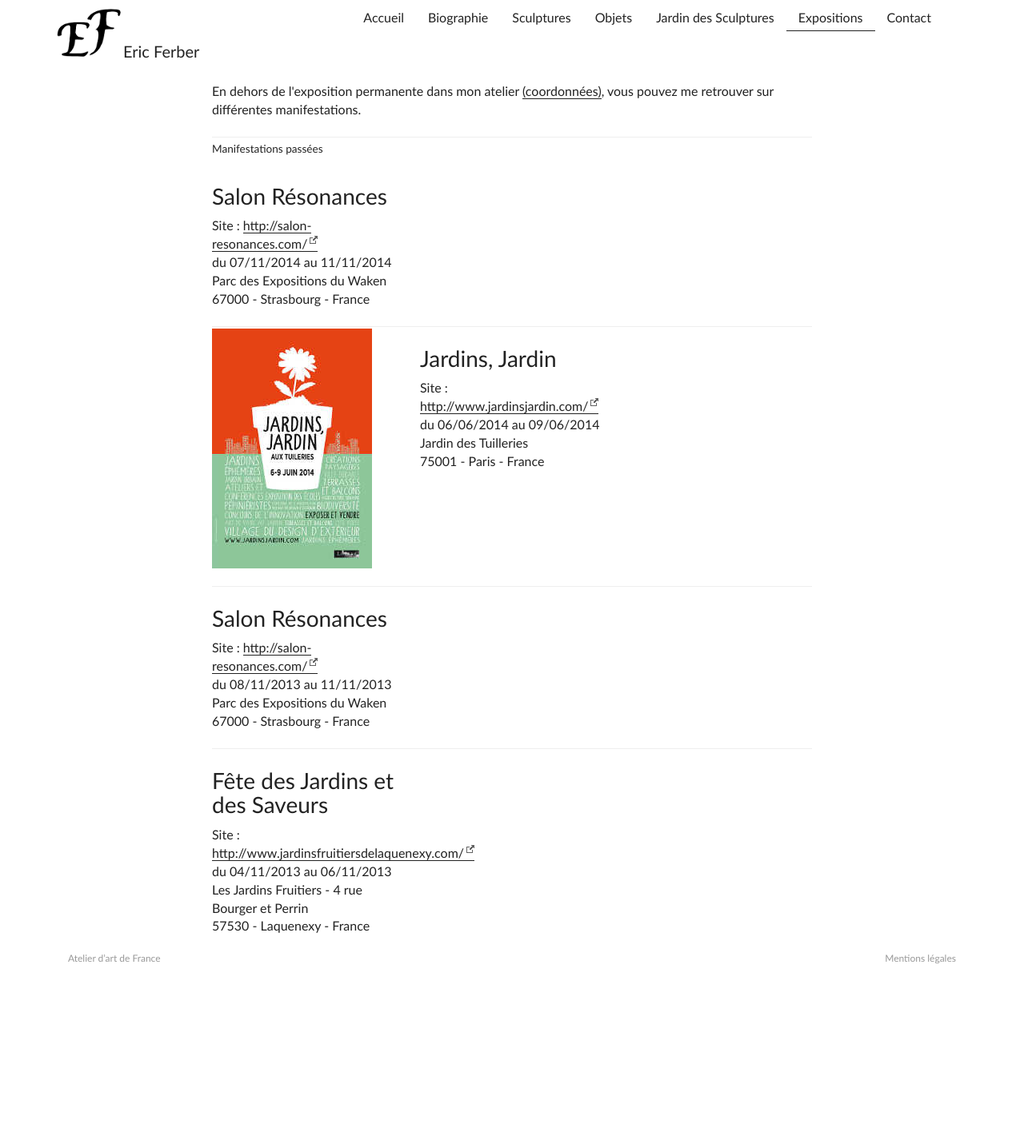
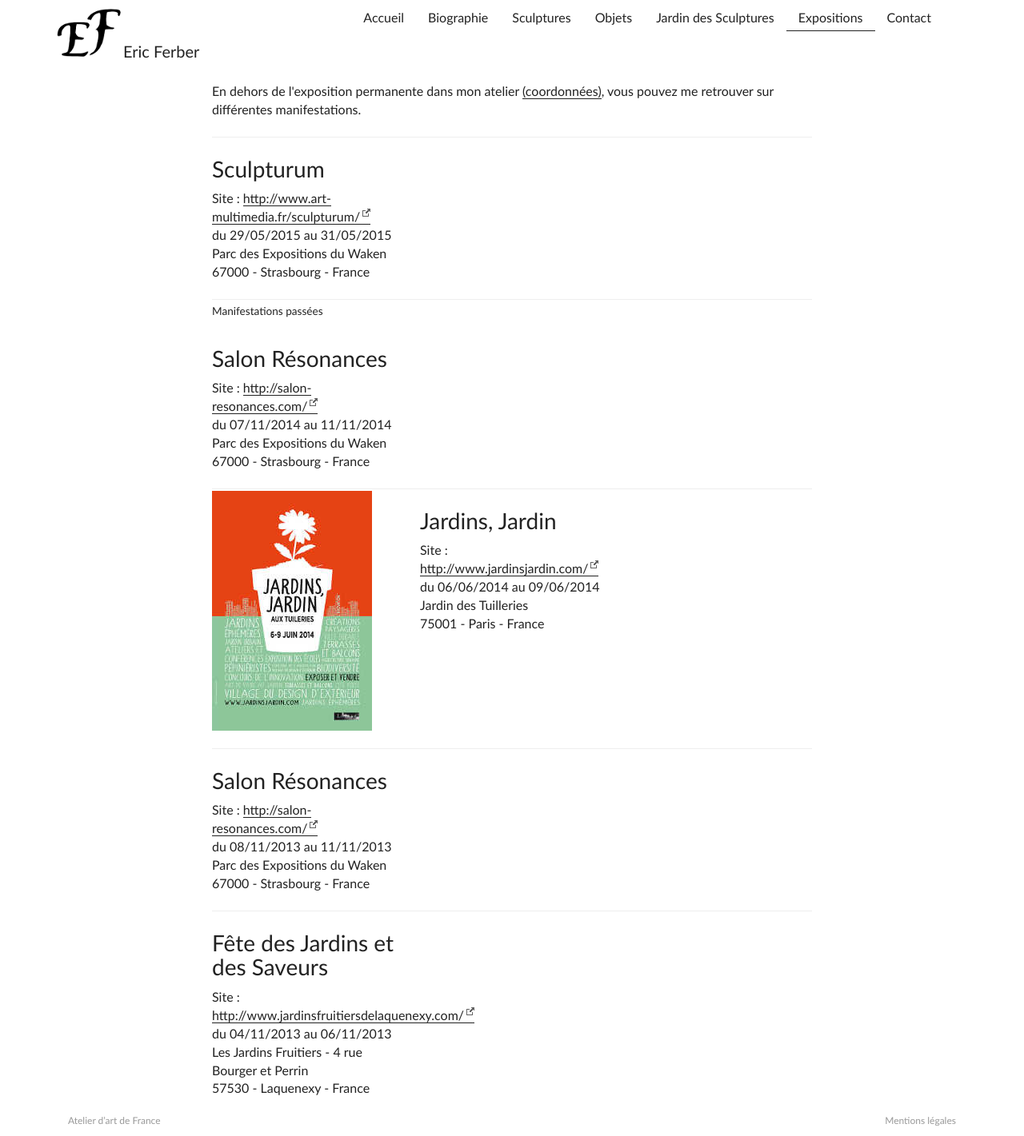
Before and after one commit to Eric-Ferber/Eric-Ferber.github.io, a Jekyll site: the page built from expositions.html, in a window 1280 px wide. Shown: the whole page at 80% size. Built offline with Jekyll 4.4.1, drawn with Linux system fonts in a browser that asks for light colours; before the commit the page ends 1218 px from its top, so only the background shows below that.

Commit message:
new event

```diff
--- a/_data/events.yml
+++ b/_data/events.yml
@@ -2,6 +2,18 @@
 # classement par ordre chronologique inverse
 # les plus récentes sont en haut de la page
 # l'ordre est important !!!!
+
+- name: Sculpturum
+  description: Salon européen de la sculpture
+  site: http://www.art-multimedia.fr/sculpturum/
+  startDate: 29/05/2015
+  endDate: 31/05/2015
+  adresse: Parc des Expositions du Waken
+  city: Strasbourg
+  postCode: 67000
+  country: France
+  comments:
+  show : true
 
 - name: Salon Résonances
   description: Salon européen des métiers d'art
```
